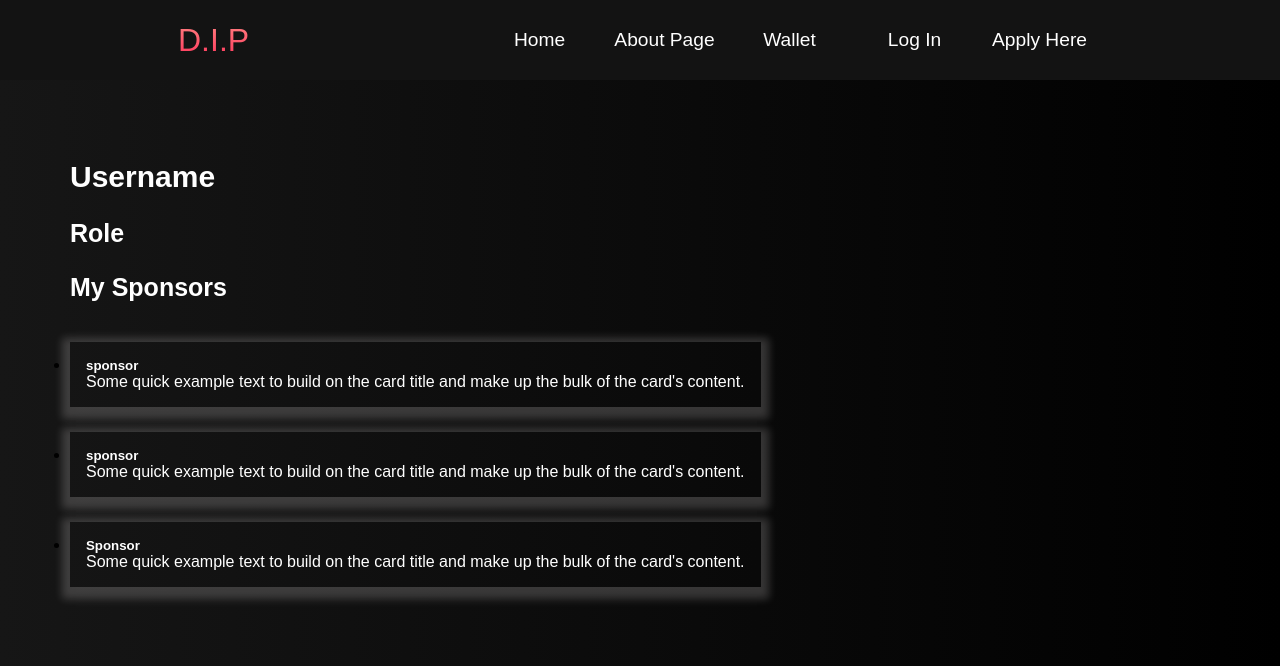
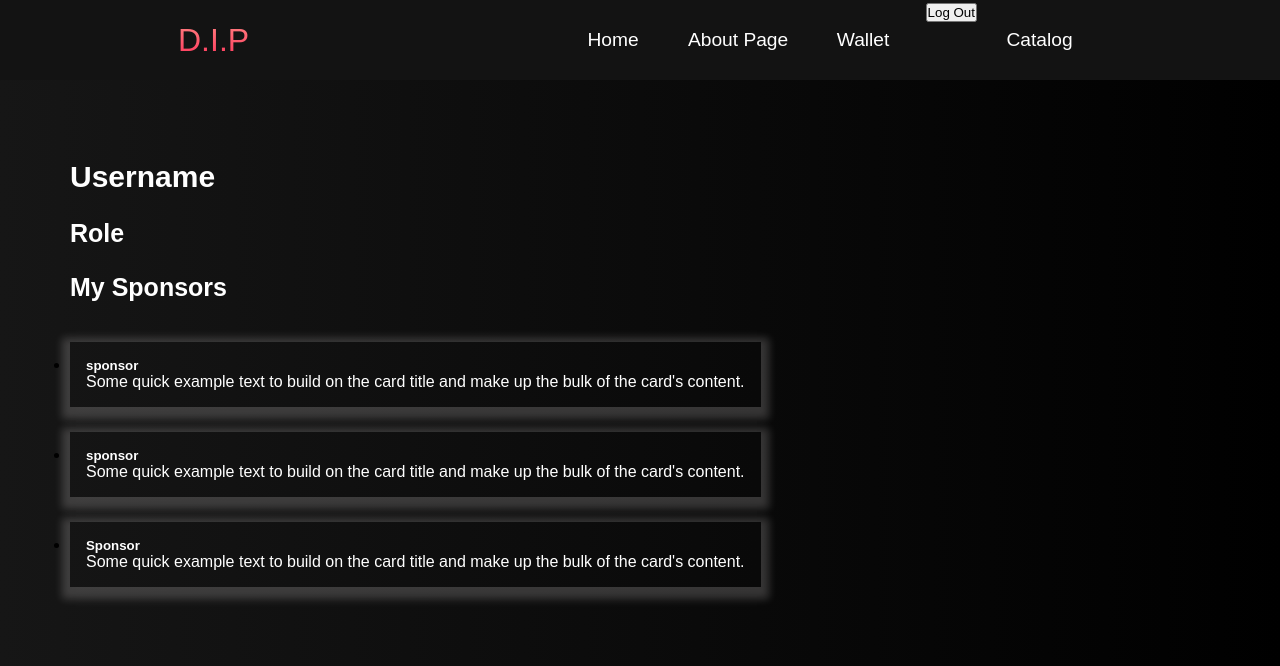
Before and after one commit to ZoutKoning/DIP-Website, a Django app: page /dashboard/ in a window 1280 px wide. Shown: the top 666 px of the page. Run offline with Django 4.2, Linux system fonts and the light colour scheme; parts of the project's set-up code (start-up, migrations or seed data) failed here and were passed over.

Commit message:
Update dashboard.html
updating buttons

```diff
--- a/templates/dashboard.html
+++ b/templates/dashboard.html
@@ -29,14 +29,15 @@
                     <a href="{%url 'wallet' %}" class="navbar__links" id="project-page">Wallet</a>
                  </li>
                  <li class="navbar__item">
-                    <a href="https://dipteam5.auth.us-east-1.amazoncognito.com/signup?client_id=24572ehjeno50ma5122ql3oumd&response_type=code&scope=aws.cognito.signin.user.admin&redirect_uri=https%3A%2F%2F172.31.36.118" class="navbar__links">Log In</a>
+                    <button type="button">Log Out</button>
                  </li>
                  <li class="navbar__item">
-                    <a href="{%url 'application' %}" class="navbar__links" id="application-page">Apply Here</a>
+                    <a href="{%url 'catalog' %}" class="navbar__links" id="catalog-page">Catalog</a>
                  </li>
             </ul>
         </div>
     </nav>
+
 
     <div class="dashboard" id="dash">
         <div class="dashboard__container_left">
```
